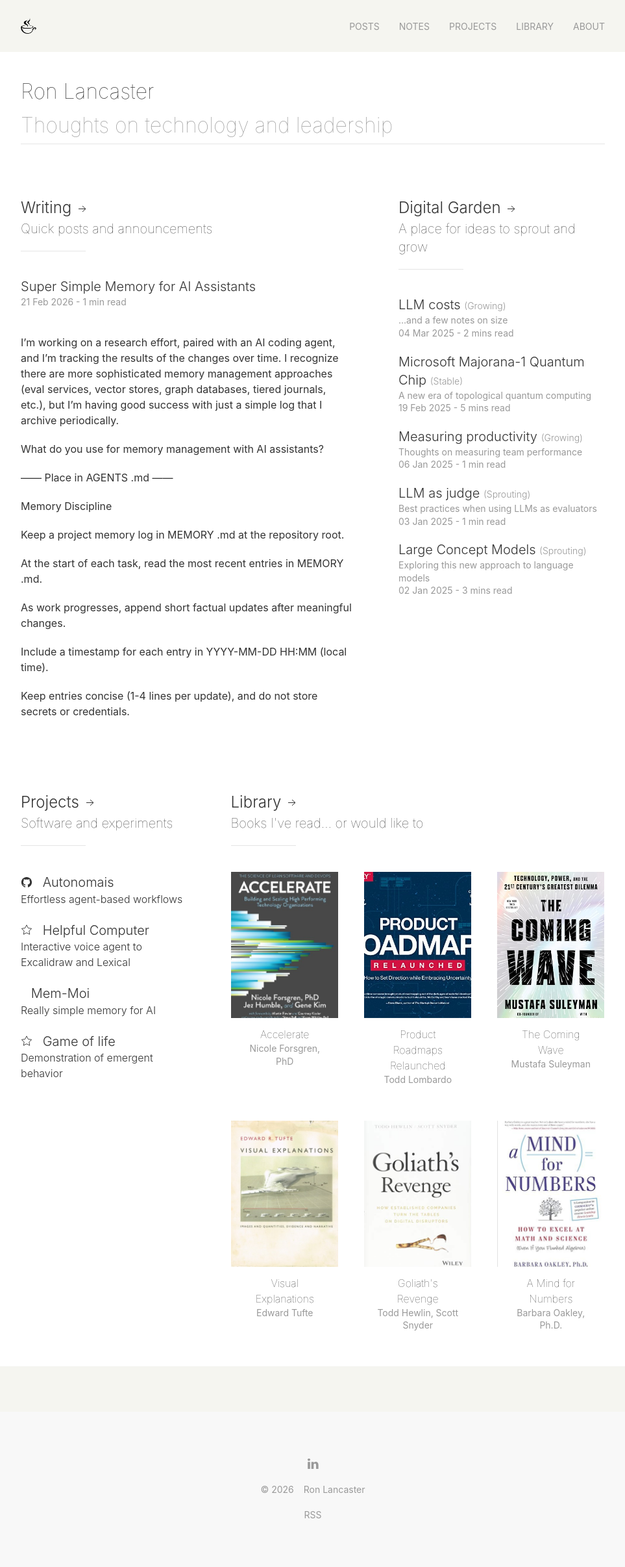
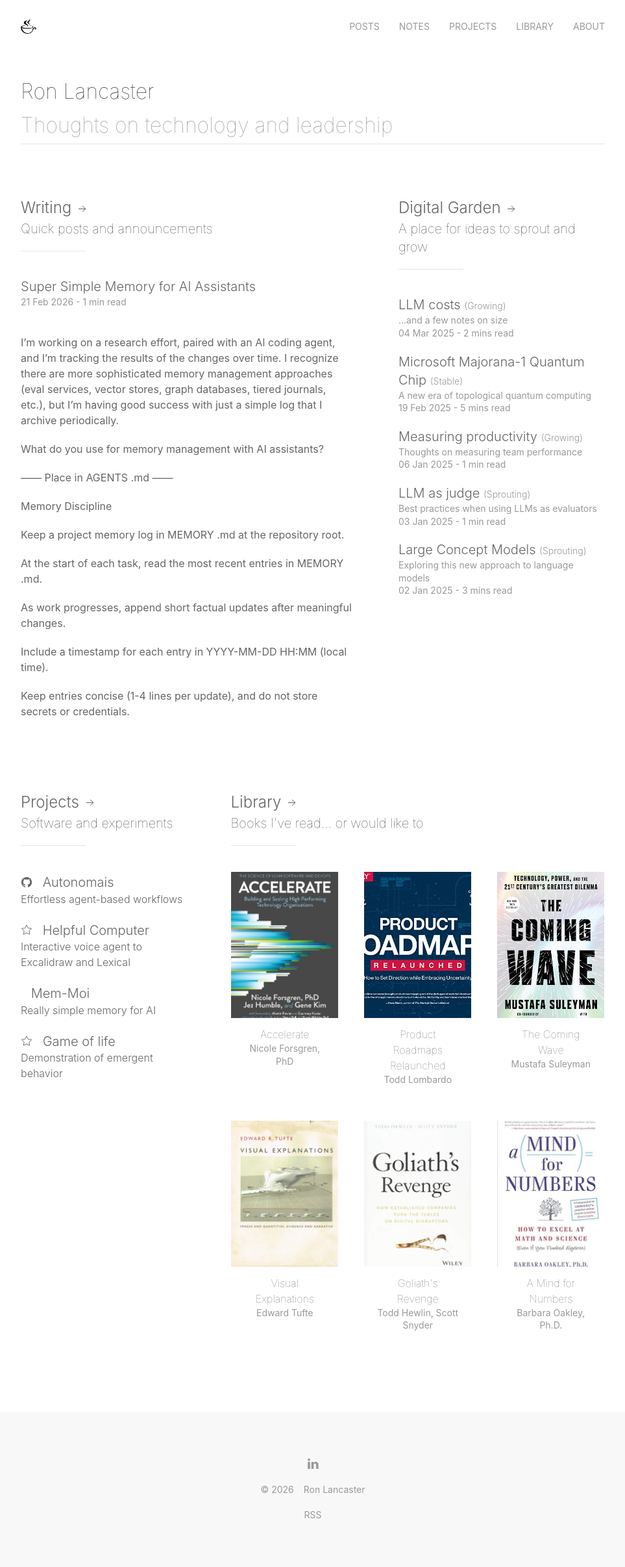
Before and after one commit to nyvyn/nyvyn.github.io, a Jekyll site: the page built from _pages/index.markdown, in a window 1280 px wide. Shown: the whole page at 65% size, without its empty margins (158-1121 px from the left). Built offline with Jekyll 4.4.1, drawn with Linux system fonts in a browser that asks for light colours; nearby versions of some CDN libraries.

Commit message:
refactor: drop unnecessary background styles from overrides.css

```diff
--- a/assets/custom/overrides.css
+++ b/assets/custom/overrides.css
@@ -1,12 +1,3 @@
-html {
-    color: #333;
-    background-color: #F5F5F0;
-}
-
-body {
-    background-color: #F5F5F0;
-}
-
 blockquote {
     font-size: 1rem !important;
     color: #767676 !important;
```
